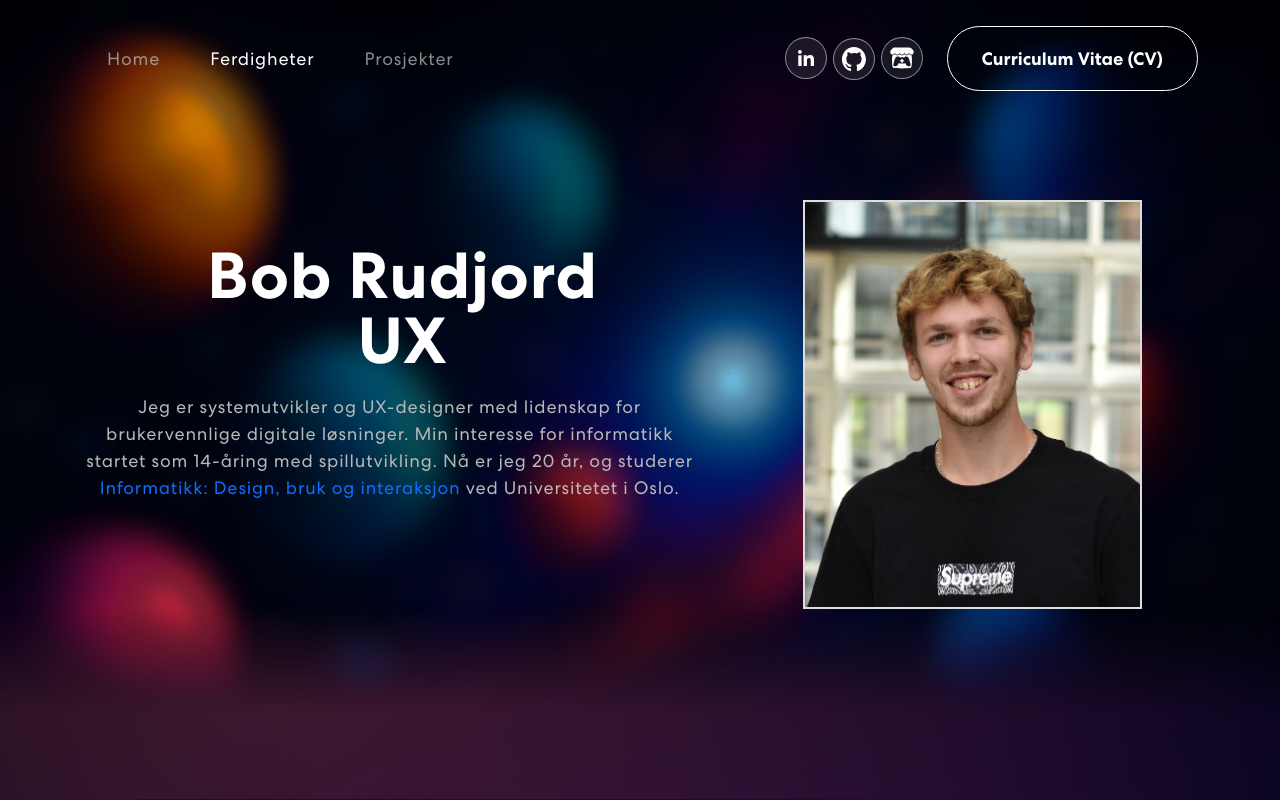
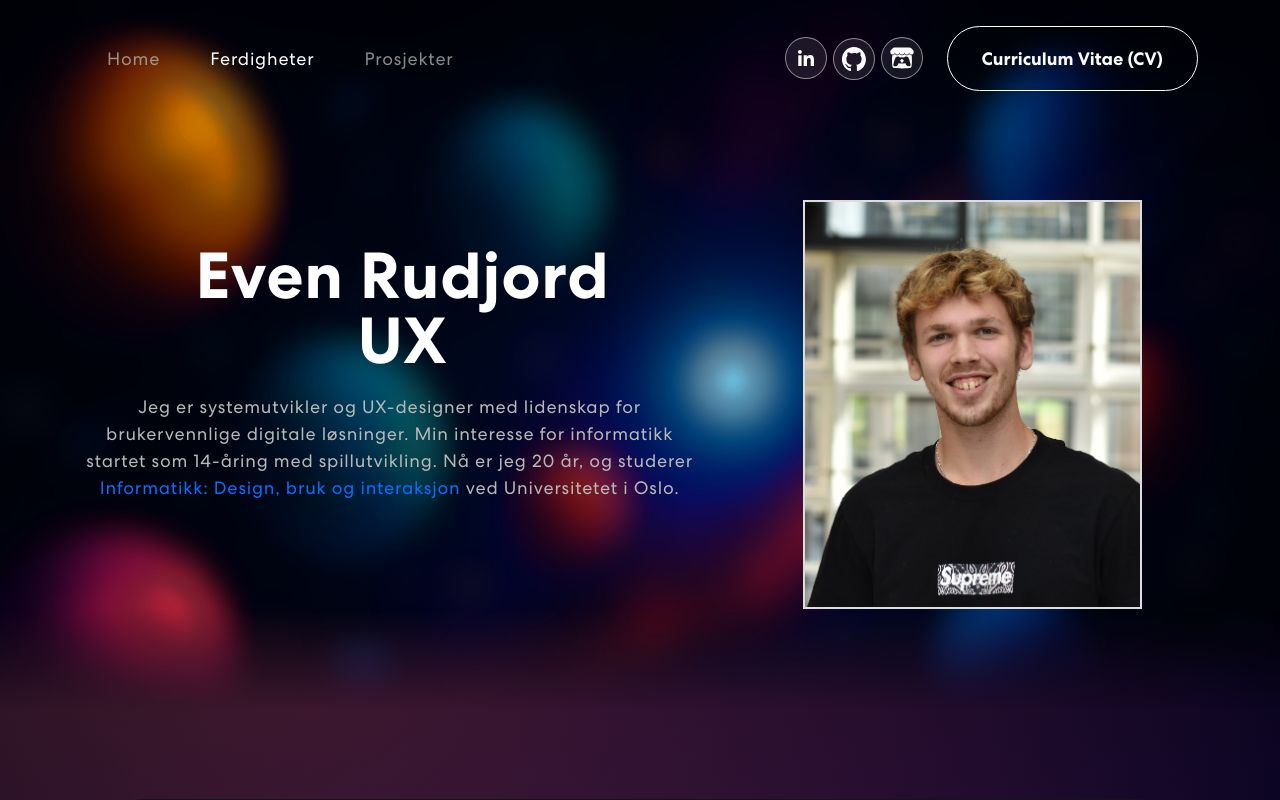
Before and after one commit to EvenRudjord/Portfolio-website, a React (Create React App) app: page / in a window 1280 px wide. Shown: the top 800 px of the page. Built offline with nearby package versions, Linux system fonts and the light colour scheme.

Commit message:
Test change back

```diff
--- a/src/components/Banner.js
+++ b/src/components/Banner.js
@@ -46,7 +46,7 @@ useEffect(() => {
                 <Row className = "align-items-center">
                     <Col xs={12} md={6} xl={7}>
                     {/* <span className="tagline">Welcome to my Portofolio</span> */}
-                    <h1>{"Bob Rudjord "}<br /><span className="wrap" style={{display: "inline-block", minWidth: "10ch"}}>{text}</span></h1>
+                    <h1>{"Even Rudjord "}<br /><span className="wrap" style={{display: "inline-block", minWidth: "10ch"}}>{text}</span></h1>
                     <p>Jeg er systemutvikler og UX-designer med lidenskap for brukervennlige digitale løsninger. Min interesse for informatikk startet som 14-åring med spillutvikling. Nå er jeg 20 år, og studerer <a href="https://www.uio.no/studier/program/inf-design/" target="_blank" style={{ textDecoration: 'none'} }>Informatikk: Design, bruk og interaksjon</a> ved Universitetet i Oslo.</p>
                     </Col>
                     <Col xs={12} md={6} xl={5}>
```
